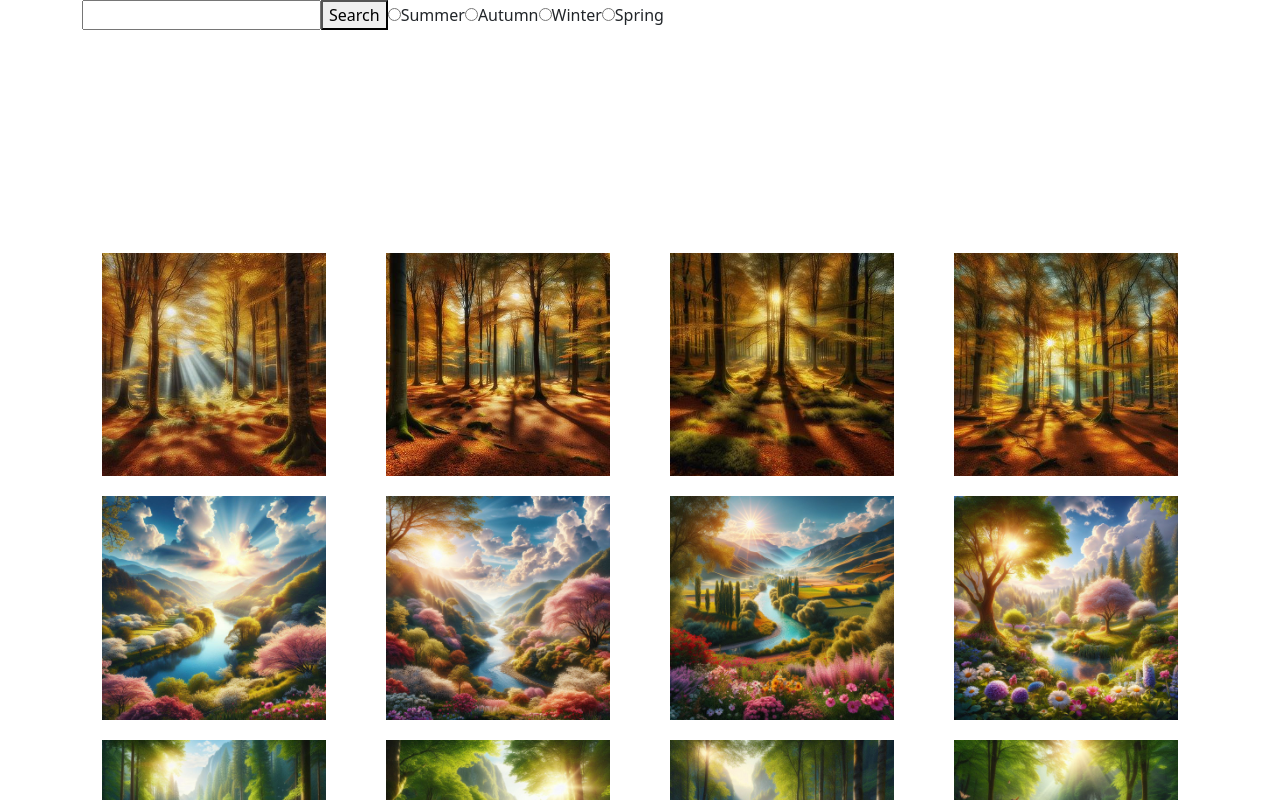
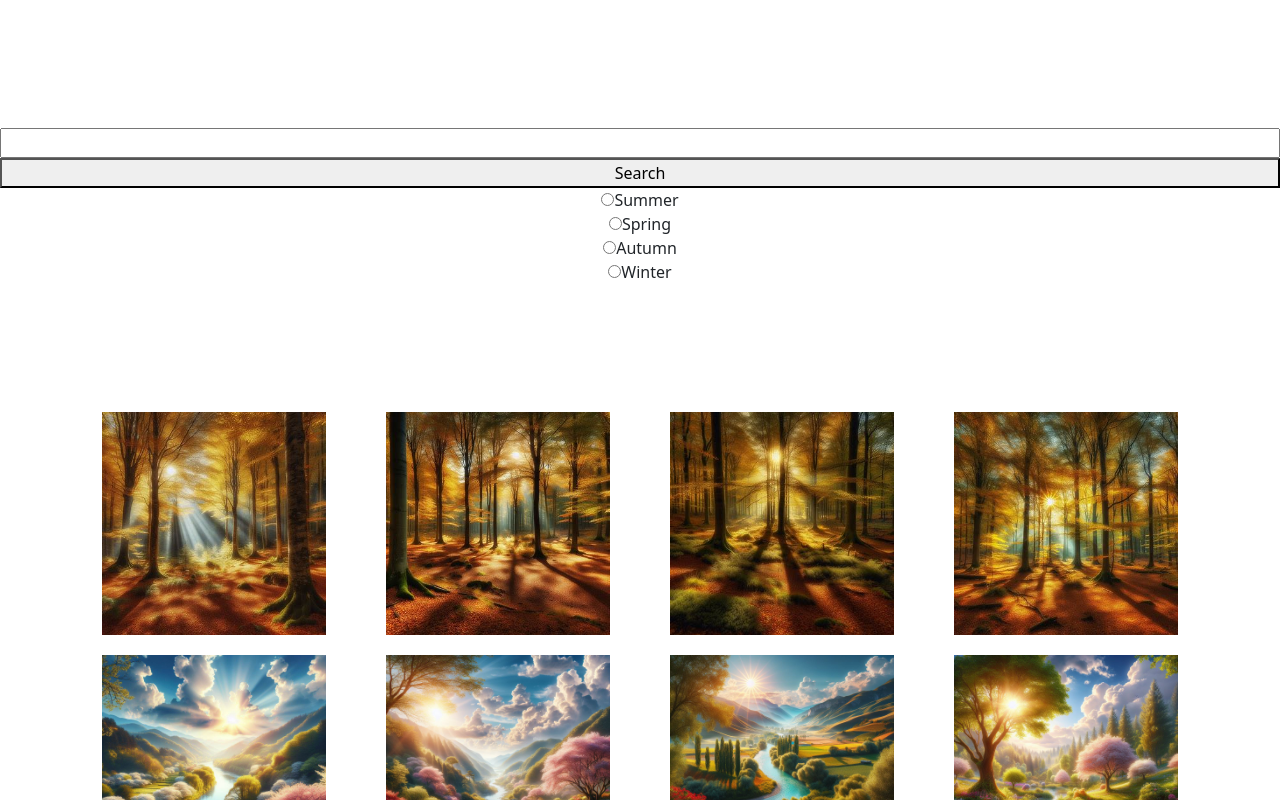
Before and after one commit to rtinase/my-form-app, a React (Create React App) app: page / in a window 1280 px wide. Shown: the top 800 px of the page. Built offline with nearby package versions, Linux system fonts and the light colour scheme.

Commit message:
all radio buttons are in the middle

```diff
--- a/src/App.js
+++ b/src/App.js
@@ -5,7 +5,7 @@ import '../node_modules/bootstrap/dist/css/bootstrap.min.css';
 
 export default function App() {
   return (
-    <div class="container">
+    <div>
       <SearchForm />
       <Gallery />
     </div>
--- a/src/myComponents/Gallery.css
+++ b/src/myComponents/Gallery.css
@@ -1,8 +1,8 @@
 .image {
     width: 20%;
 }
-#container{
-    margin-top: 20%;
+.container{
+    margin-top: 10%;
     display: flex;
     width: 100%;
     justify-content: space-around;
--- a/src/myComponents/Gallery.js
+++ b/src/myComponents/Gallery.js
@@ -13,7 +13,7 @@ export default function Gallery(){
     });
 
     return (
-        <div id="container">
+        <div className="container">
             {images}
         </div>
     );
--- a/src/myComponents/SearchForm.css
+++ b/src/myComponents/SearchForm.css
@@ -0,0 +1,16 @@
+.search-form{
+    width: 100%;
+    margin-top: 10%;
+    display: flex;
+    justify-content: center;
+    flex-direction: column;
+}
+.radio-input-container{
+    display: flex;
+    flex-direction: column;
+    align-items: center;
+    text-align: center;
+}
+.radio-container{
+    width: 20%;
+}
--- a/src/myComponents/SearchForm.js
+++ b/src/myComponents/SearchForm.js
@@ -3,20 +3,27 @@ import "./SearchForm.css";
 
 export default function SearchForm(){
     return(
-      <form onSubmit={search}>
+      <form onSubmit={search} className="search-form">
         <input name="query"/>
         <button type="submit">Search</button>
-        <input type="radio" id="summer" name="season" value="summer"/>
-        <label for="summer">Summer</label>
-
-        <input type="radio" id="autumn" name="season" value="autumn"/>
-        <label for="autumn">Autumn</label>
-
-        <input type="radio" id="winter" name="season" value="winter"/>
-        <label for="winter">Winter</label>
-
-        <input type="radio" id="spring" name="season" value="spring"/>
-        <label for="spring">Spring</label>
+        <div className="radio-input-container">
+            <div className="radio-container">
+            <input type="radio" id="summer" name="season" value="summer"/>
+            <label for="summer">Summer</label>
+            </div>
+            <div className="radio-container">
+            <input type="radio" id="spring" name="season" value="spring"/>
+            <label for="summer">Spring</label>
+            </div>
+            <div className="radio-container">
+            <input type="radio" id="autumn" name="season" value="autumn"/>
+            <label for="summer">Autumn</label>
+            </div>
+            <div className="radio-container">
+            <input type="radio" id="winter" name="season" value="winter"/>
+            <label for="summer">Winter</label>
+            </div>
+        </div>
       </form>
     );
   }
```
